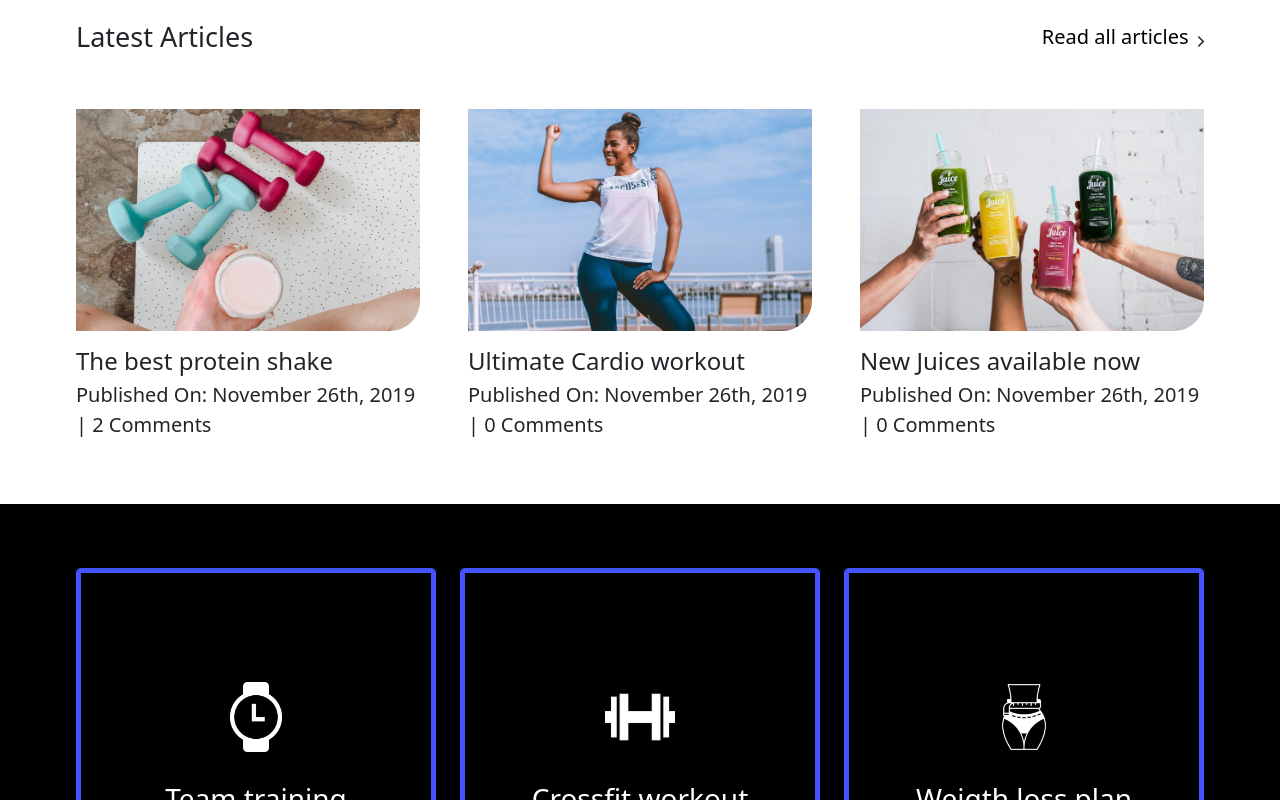
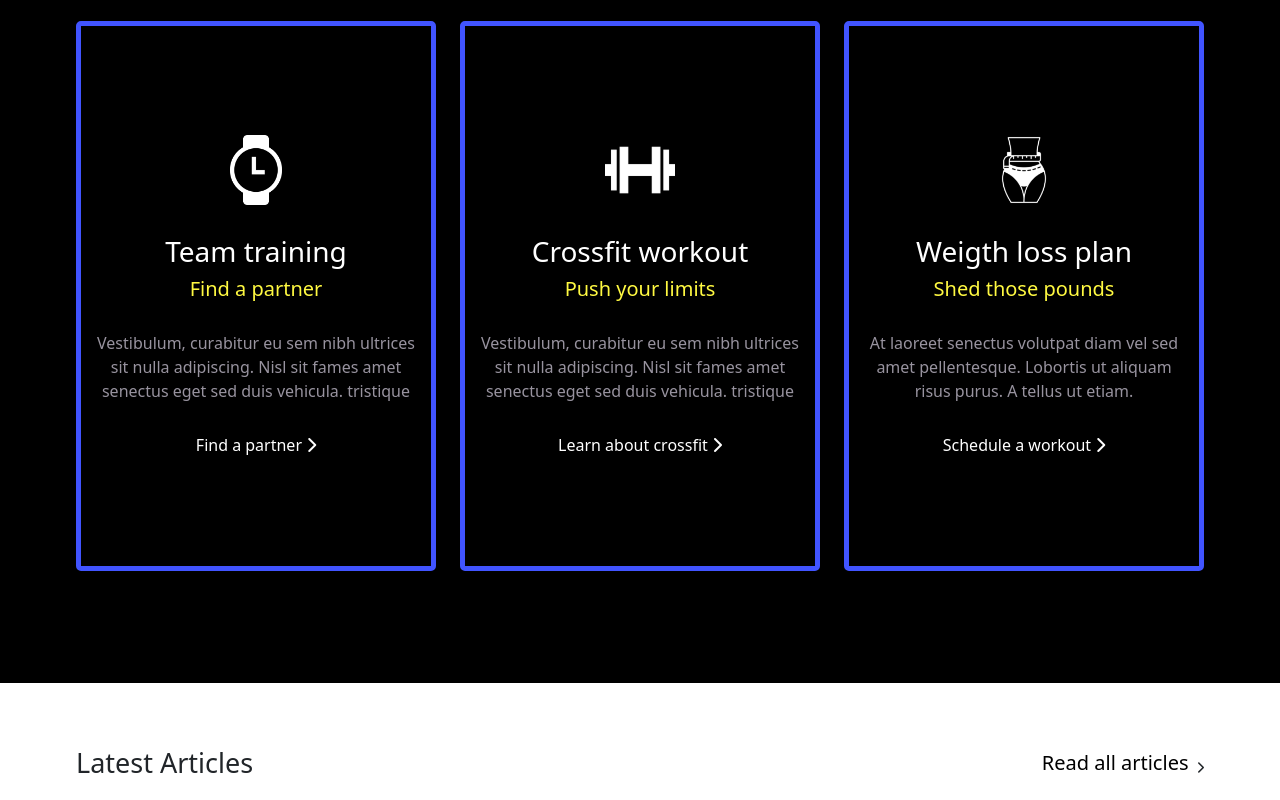
Before and after one commit to Francesco-Matteucci/proj-html-vuejs, a Vue app: page / in a window 1280 px wide. Shown: the part 3240-4040 px from the top of the page. Built offline with nearby package versions, Linux system fonts and the light colour scheme.

Commit message:
refactoring component

```diff
--- a/src/components/main/AppMain.vue
+++ b/src/components/main/AppMain.vue
@@ -90,8 +90,8 @@ export default {
         <IntroPlaylist />
         <BaseMediaList :data="featuredPlaylist" />
         <Newsletter />
+        <MainPlans />
         <BaseMediaList :data="latestArticles" />
-        <MainPlans />
         <MainBuyAvada />
         <AppMainPartnersList />
         <AppMainCrossfitDay />
```
